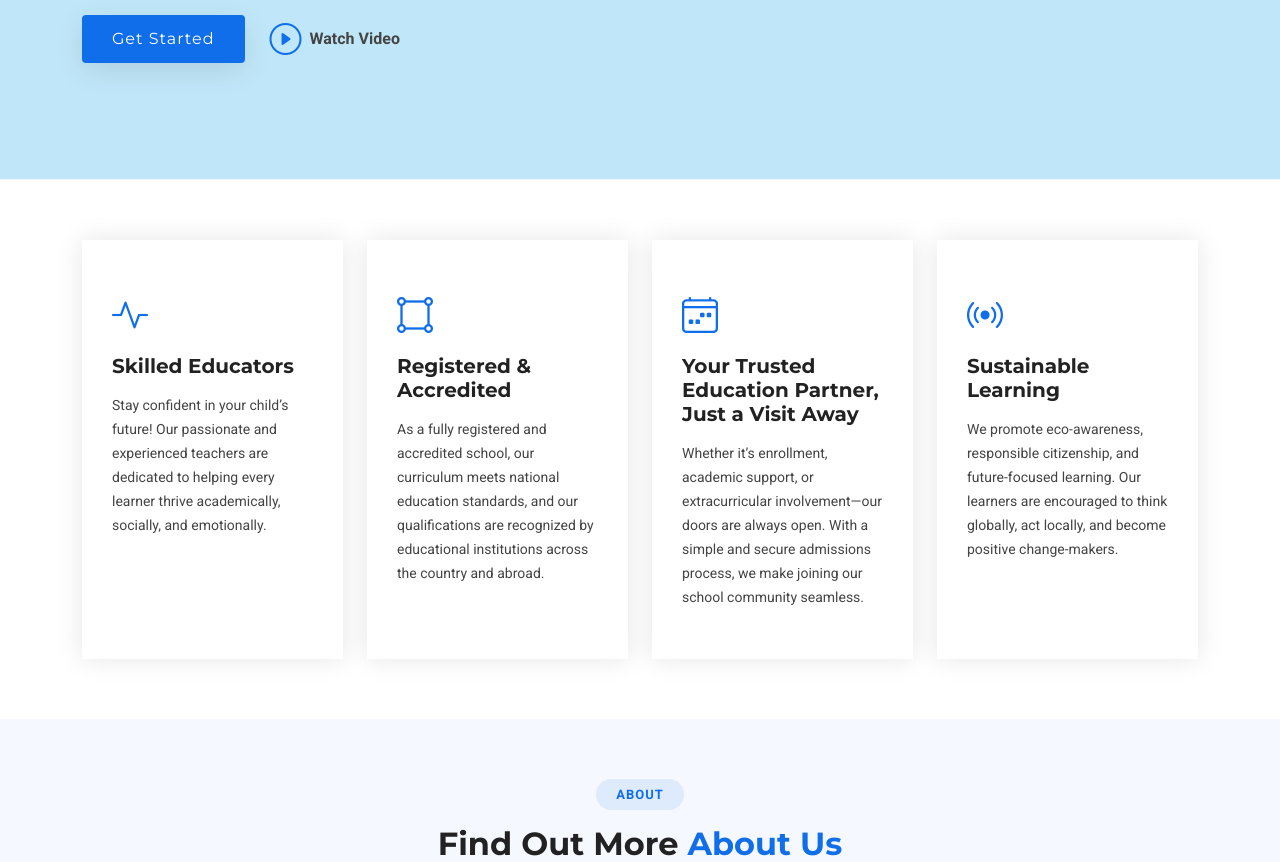
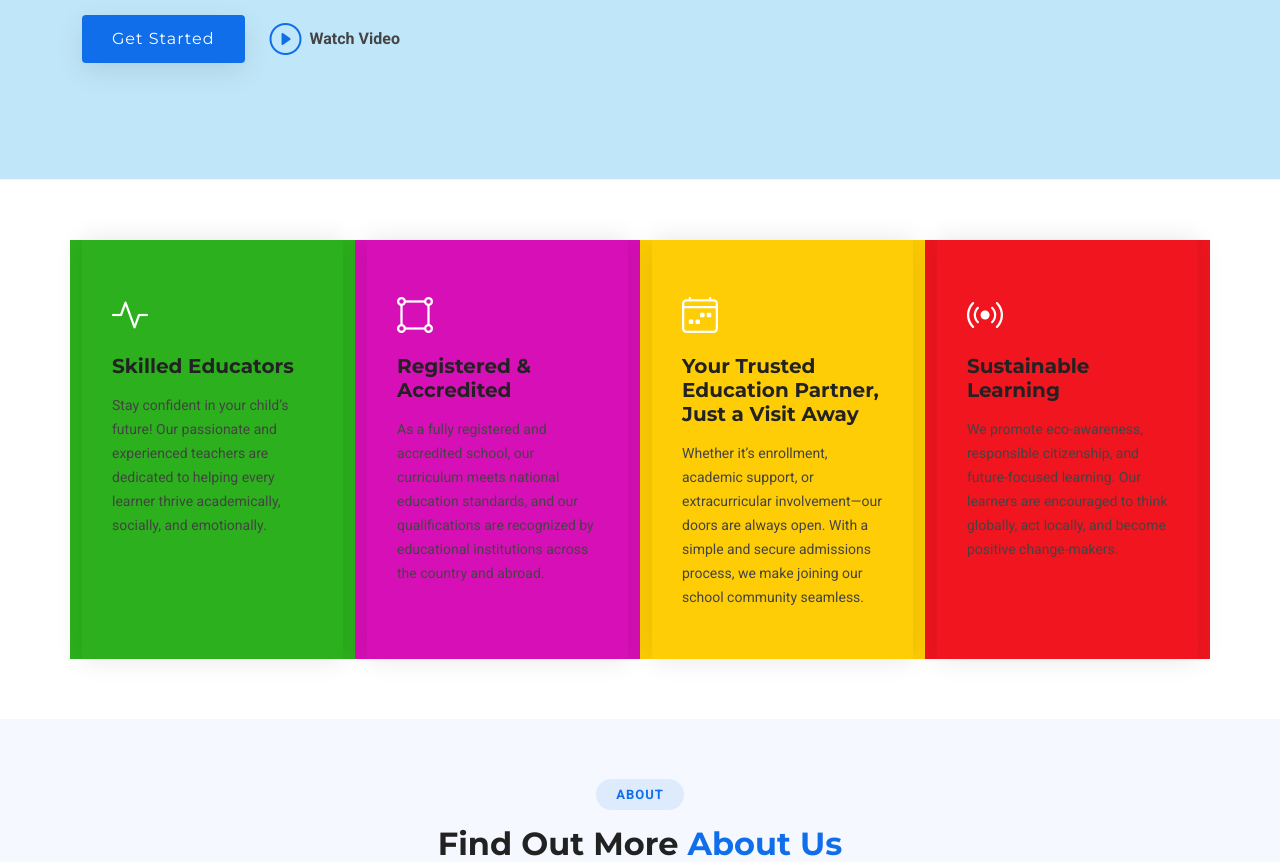
Before and after one commit to Carrington-dev/carrington-visionary-academy, a Flask app: page / in a window 1280 px wide. Shown: the part 539-1401 px from the top of the page. Run offline with Flask 3, Linux system fonts and the light colour scheme; some libraries are stand-ins or nearby versions.

Commit message:
Added Colorful divs
Co-Authored-By: Stemgon <165911512+stemgon@users.noreply.github.com>
Co-Authored-By: Carrington Muleya <79579279+carrington-dev@users.noreply.github.com>

```diff
--- a/src/static/css/main.css
+++ b/src/static/css/main.css
@@ -992,7 +992,8 @@ section,
 }
 
 .featured-services .service-item .icon i {
-  color: var(--accent-color);
+  /* color: var(--accent-color); */
+  color: #fff;
   font-size: 36px;
   transition: ease-in-out 0.3s;
 }
--- a/src/templates/index.html
+++ b/src/templates/index.html
@@ -29,8 +29,8 @@
 
     <div class="row gy-4">
 
-      <div class="col-xl-3 col-md-6 d-flex" data-aos="fade-up" data-aos-delay="100">
-        <div class="service-item position-relative">
+      <div class="col-xl-3 col-md-6 d-flex" data-aos="fade-up" data-aos-delay="100" style="background-color:#2cb01d !important;">
+        <div class="service-item position-relative" style="background-color:#2cb01d !important;">
           <div class="icon"><i class="bi bi-activity icon"></i></div>
           <h4><a href="" class="stretched-link">Skilled Educators</a></h4>
           <p>Stay confident in your child’s future! Our passionate and experienced teachers are dedicated to helping every learner thrive academically, socially, and emotionally.
@@ -38,8 +38,8 @@
         </div>
       </div><!-- End Service Item -->
 
-      <div class="col-xl-3 col-md-6 d-flex" data-aos="fade-up" data-aos-delay="200">
-        <div class="service-item position-relative">
+      <div class="col-xl-3 col-md-6 d-flex" data-aos="fade-up" data-aos-delay="200" style="background-color:#d70fb6 !important;">
+        <div class="service-item position-relative" style="background-color:#d70fb6 !important;">
           <div class="icon"><i class="bi bi-bounding-box-circles icon"></i></div>
           <h4><a href="" class="stretched-link">Registered & Accredited</a></h4>
           <p>As a fully registered and accredited school, our curriculum meets national education standards, and our qualifications are recognized by educational institutions across the country and abroad.
@@ -47,8 +47,8 @@
         </div>
       </div><!-- End Service Item -->
 
-      <div class="col-xl-3 col-md-6 d-flex" data-aos="fade-up" data-aos-delay="300">
-        <div class="service-item position-relative">
+      <div class="col-xl-3 col-md-6 d-flex" data-aos="fade-up" data-aos-delay="300" style="background-color:#ffcd05 !important;">
+        <div class="service-item position-relative" style="background-color:#ffcd05 !important;">
           <div class="icon"><i class="bi bi-calendar4-week icon"></i></div>
           <h4><a href="" class="stretched-link"> Your Trusted Education Partner, Just a Visit Away
           </a></h4>
@@ -58,8 +58,8 @@
         </div>
       </div><!-- End Service Item -->
 
-      <div class="col-xl-3 col-md-6 d-flex" data-aos="fade-up" data-aos-delay="400">
-        <div class="service-item position-relative">
+      <div class="col-xl-3 col-md-6 d-flex" data-aos="fade-up" data-aos-delay="400" style="background-color:#F0151F !important;">
+        <div class="service-item position-relative" style="background-color:#F0151F !important;">
           <div class="icon"><i class="bi bi-broadcast icon"></i></div>
           <h4><a href="" class="stretched-link">Sustainable Learning</a></h4>
           <p>
@@ -75,6 +75,7 @@
   </div>
 
 </section><!-- /Featured Services Section -->
+
 
 <!-- About Section -->
 <section id="about" class="about section light-background">
```
Also changed, not shown: src/templates/about.html (+9 -8 lines), src/templates/about/academic_excellence.html (+8 -8 lines).
